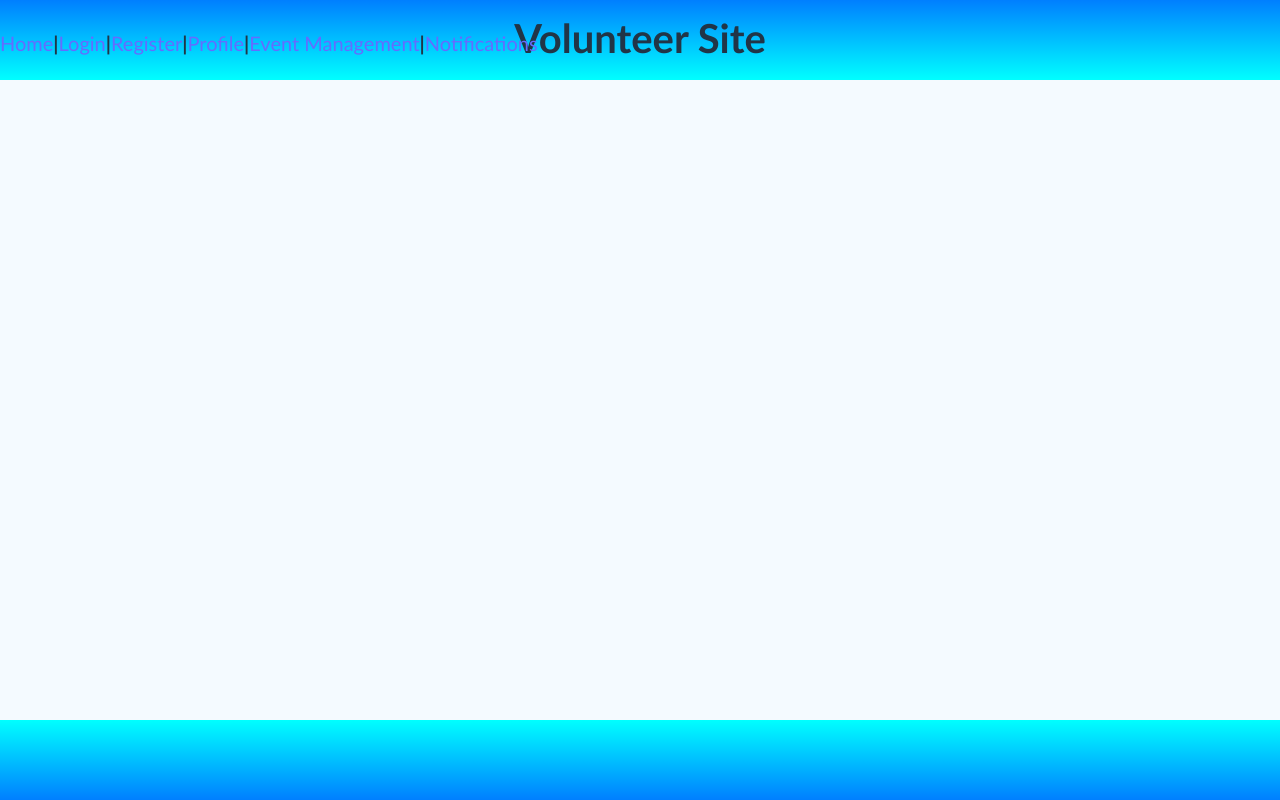
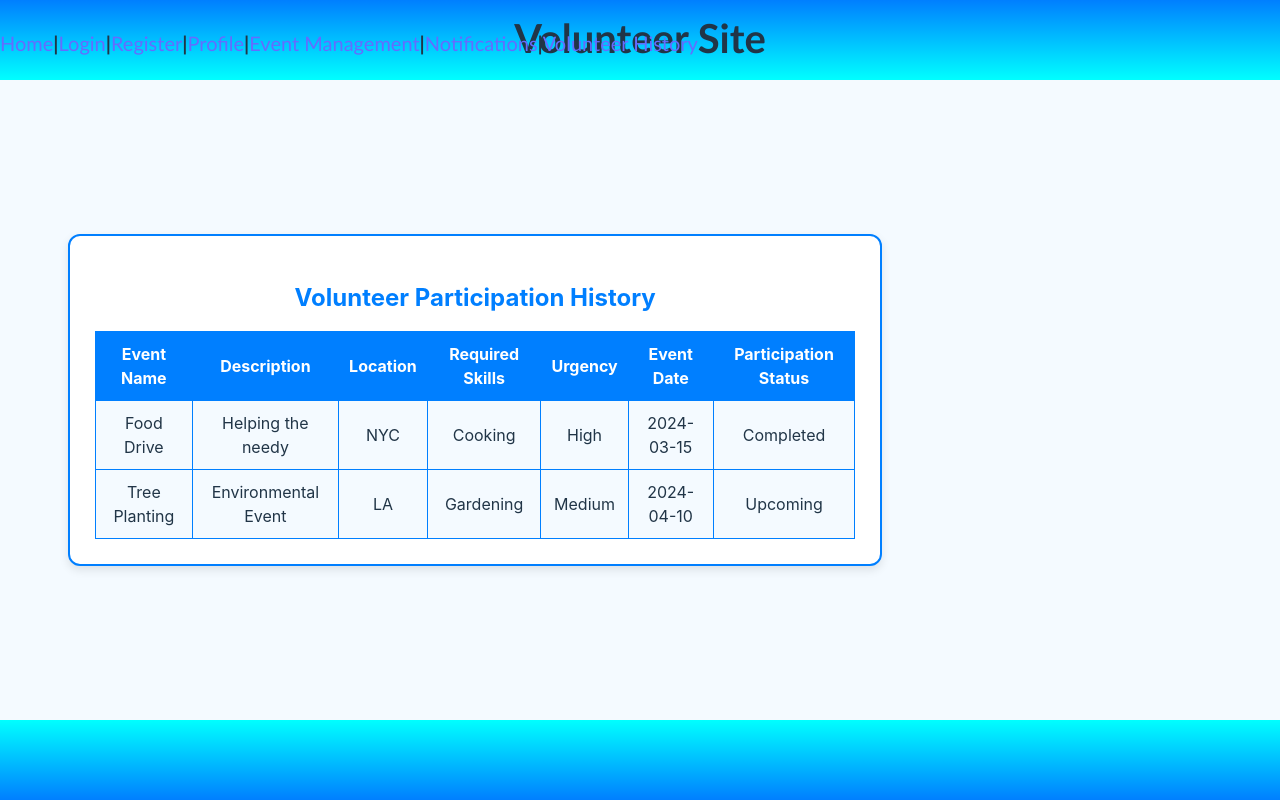
Before and after one commit to VipinN1/VolunteerProjectFrontEnd, a React (Vite) app in the folder frontend/: page /participation-history in a window 1280 px wide. Built offline with nearby package versions, Linux system fonts and the light colour scheme.

Commit message:
Added volunteer history

```diff
--- a/frontend/src/App.jsx
+++ b/frontend/src/App.jsx
@@ -5,6 +5,7 @@ import ProfilePage from "./Pages/ProfilePage.jsx";
 import RegisterPage from "./Pages/RegisterPage.jsx";
 import EventPage from "./Pages/EventPage.jsx";
 import Notifications from "./Pages/Notifications.jsx";
+import ParticipationHistory from "./Pages/ParticipationHistory.jsx";
 import "./App.css";
 
 function App() {
@@ -18,7 +19,8 @@ function App() {
             <Link to="/register">Register</Link>|
             <Link to="/profile">Profile</Link>|
             <Link to="/event">Event Management</Link>|
-            <Link to="/notifications">Notifications</Link>
+            <Link to="/notifications">Notifications</Link>|
+            <Link to="/participation-history">Volunteer History</Link>
           </nav>
         </header>
 
@@ -30,6 +32,7 @@ function App() {
             <Route path="/profile" element={<ProfilePage />} />
             <Route path="/event" element={<EventPage />} />
             <Route path="/notifications" element={<Notifications />} />
+            <Route path="/participation-history" element={<ParticipationHistory />} />
           </Routes>
         </main>
 
--- /dev/null
+++ b/frontend/src/Pages/ParticipationHistory.css
@@ -0,0 +1,44 @@
+.history-container {
+    text-align: center;
+    width: 80%;
+    margin: 60px auto;
+    padding: 25px;
+    background: white;
+    border-radius: 12px;
+    box-shadow: 0px 4px 10px rgba(0, 0, 0, 0.1);
+    border: 2px solid #007FFF;
+}
+
+.history-container h2 {
+    font-size: 24px;
+    font-weight: bold;
+    color: #007FFF;
+    margin-bottom: 15px;
+}
+
+table {
+    width: 100%;
+    border-collapse: collapse;
+    margin-top: 15px;
+}
+
+th, td {
+    border: 1px solid #007FFF;
+    padding: 10px;
+    text-align: center;
+}
+
+th {
+    background-color: #007FFF;
+    color: white;
+}
+
+td {
+    background-color: #f4faff;
+    font-size: 16px;
+}
+
+td[colspan="7"] {
+    font-weight: bold;
+    color: #555;
+}
--- /dev/null
+++ b/frontend/src/Pages/ParticipationHistory.jsx
@@ -0,0 +1,50 @@
+import React, { useState } from "react";
+import "./ParticipationHistory.css";
+
+const ParticipationHistory = () => {
+    // Sample data for volunteer participation history
+    const [history, setHistory] = useState([
+        { id: 1, eventName: "Food Drive", description: "Helping the needy", location: "NYC", skills: "Cooking", urgency: "High", eventDate: "2024-03-15", status: "Completed" },
+        { id: 2, eventName: "Tree Planting", description: "Environmental Event", location: "LA", skills: "Gardening", urgency: "Medium", eventDate: "2024-04-10", status: "Upcoming" },
+    ]);
+
+    return (
+        <div className="history-container">
+            <h2>Volunteer Participation History</h2>
+            <table>
+                <thead>
+                    <tr>
+                        <th>Event Name</th>
+                        <th>Description</th>
+                        <th>Location</th>
+                        <th>Required Skills</th>
+                        <th>Urgency</th>
+                        <th>Event Date</th>
+                        <th>Participation Status</th>
+                    </tr>
+                </thead>
+                <tbody>
+                    {history.length > 0 ? (
+                        history.map((event) => (
+                            <tr key={event.id}>
+                                <td>{event.eventName}</td>
+                                <td>{event.description}</td>
+                                <td>{event.location}</td>
+                                <td>{event.skills}</td>
+                                <td>{event.urgency}</td>
+                                <td>{event.eventDate}</td>
+                                <td>{event.status}</td>
+                            </tr>
+                        ))
+                    ) : (
+                        <tr>
+                            <td colSpan="7">No participation history available.</td>
+                        </tr>
+                    )}
+                </tbody>
+            </table>
+        </div>
+    );
+};
+
+export default ParticipationHistory;
```
